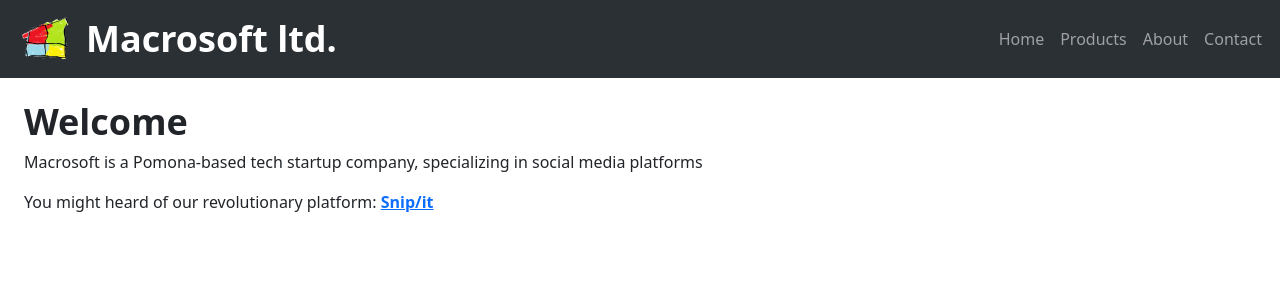
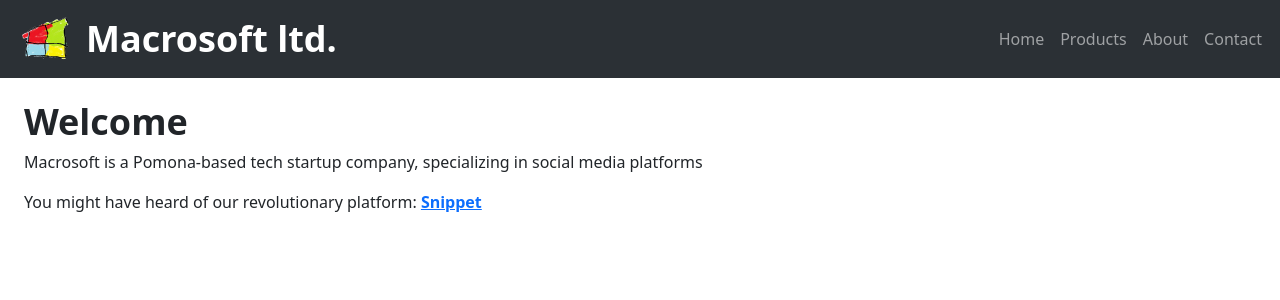
Before and after one commit to shotoh/snippet, a React (Create React App) app in the folder app/: page / in a window 1280 px wide. Shown: the top 300 px of the page. Built offline with nearby package versions, Linux system fonts and the light colour scheme.

Commit message:
change snipit to snippet

```diff
--- a/app/src/components/SimpleBody.js
+++ b/app/src/components/SimpleBody.js
@@ -1,16 +1,23 @@
-import React from 'react';
-import { Link } from 'react-router-dom';
+import React from "react";
+import { Link } from "react-router-dom";
 
 export const SimpleBody = () => {
   return (
     <div className="p-4 space-y-4">
       <section id="home">
         <h1 className="text-4xl font-bold">Welcome</h1>
-                <p>Macrosoft is a Pomona-based tech startup company, specializing in social media platforms</p>
-                <p>You might heard of our revolutionary platform: <Link to="/home/products" className="font-bold">Snip/it</Link></p>
+        <p>
+          Macrosoft is a Pomona-based tech startup company, specializing in
+          social media platforms
+        </p>
+        <p>
+          You might have heard of our revolutionary platform:{" "}
+          <Link to="/home/products" className="font-bold">
+            Snippet
+          </Link>
+        </p>
       </section>
     </div>
-
   );
 };
 
--- a/app/src/pages/Products.js
+++ b/app/src/pages/Products.js
@@ -5,7 +5,7 @@ export default function Products() {
         <h1 className="text-4xl font-bold">Products</h1>
         <div className="m-2" id="products">
           <h2 className="text-2xl text-blue-800 font-bold">
-            <a href="/snipit">Snip/it</a>
+            <a href="/snipit">Snippet</a>
           </h2>
           <div class="info" className="px-4 space-y-4">
             <h1 className="text-xl font-bold">
```
Lines whose indentation alone changed are shown as unchanged.
